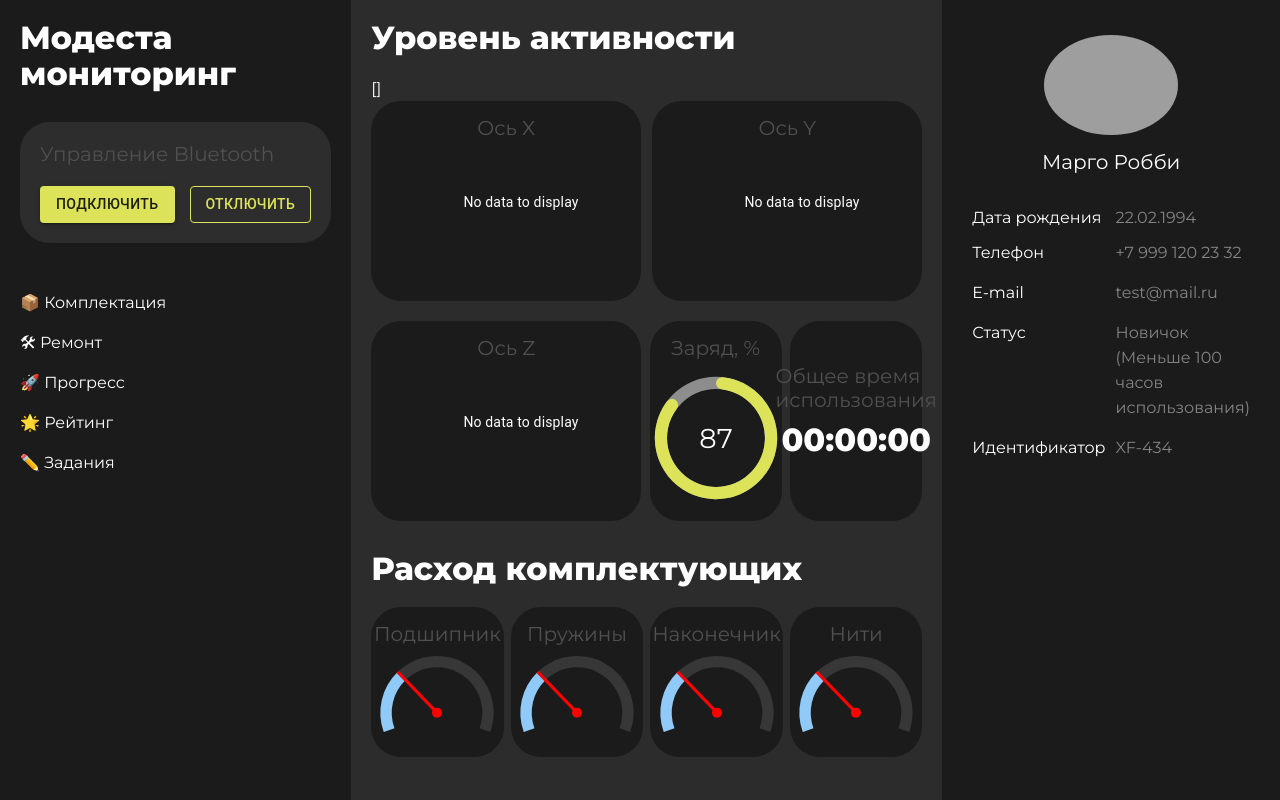
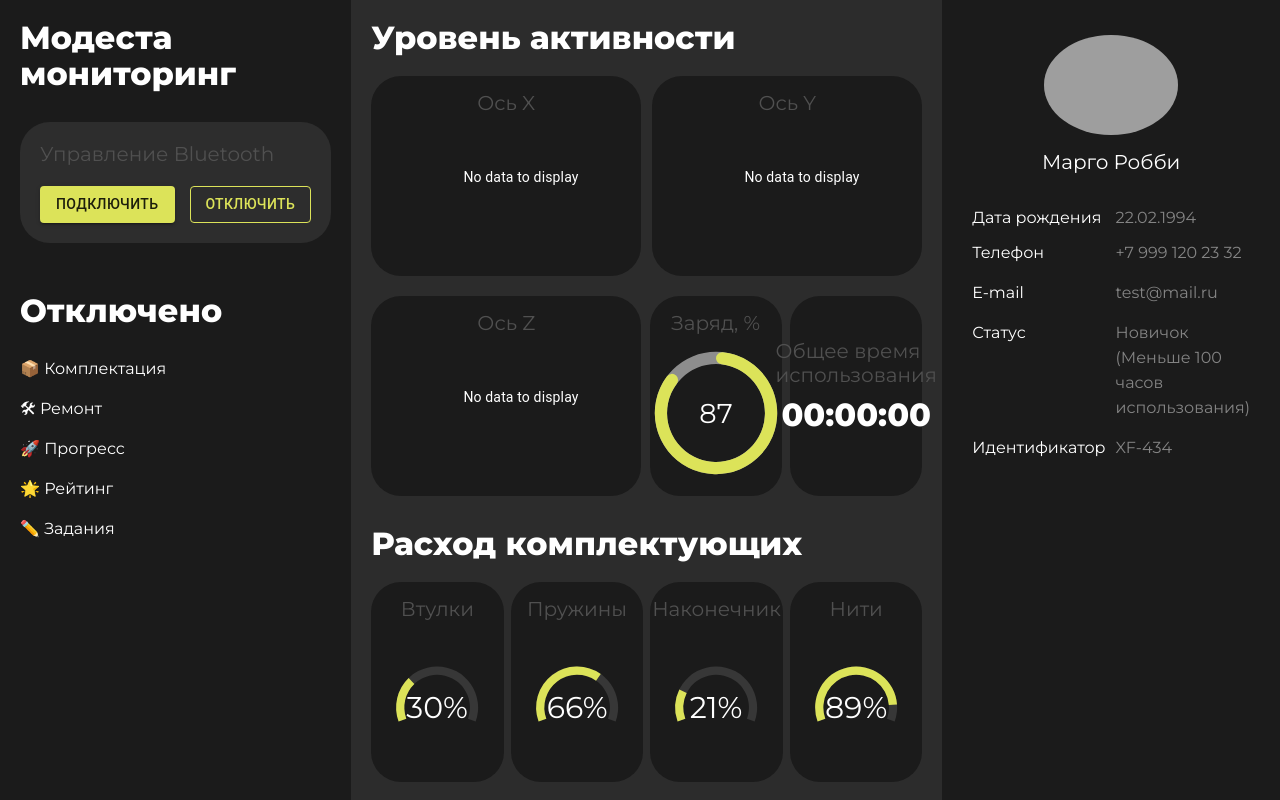
Before and after one commit to KirillBobkov/modesta-prothesis-analytics, a React (Create React App) app: page / in a window 1280 px wide. Built offline with nearby package versions, Linux system fonts and the light colour scheme; grey boxes are pictures that could not be loaded.

Commit message:
comments 15

```diff
--- a/src/TwoColumnLayout.module.css
+++ b/src/TwoColumnLayout.module.css
@@ -81,7 +81,7 @@
   }
 
   .container_chart_2 {
-    height: 150px;
+    height: 200px;
     display: flex;
     flex-direction: column;
     justify-content: center;
@@ -261,7 +261,7 @@ table {
     }
 
     .container_chart_2 {
-      height: 150px;
+      height: 200px;
       width: 100%;
     }
 
--- a/src/TwoColumsLayout.tsx
+++ b/src/TwoColumsLayout.tsx
@@ -3,9 +3,14 @@ import styles from "./TwoColumnLayout.module.css";
 import { Button, ThemeProvider, createTheme } from "@mui/material";
 import { LineChart } from "@mui/x-charts/LineChart";
 import { Subscription } from "rxjs";
-import { connect, disconnect } from "./connect";
+import { connect, disconnect, getStatus, read } from "./connect";
 import { Gauge, gaugeClasses } from "@mui/x-charts/Gauge";
-import { GaugeContainer, GaugeValueArc, GaugeReferenceArc, useGaugeState } from "@mui/x-charts/Gauge";
+import {
+  GaugeContainer,
+  GaugeValueArc,
+  GaugeReferenceArc,
+  useGaugeState,
+} from "@mui/x-charts/Gauge";
 
 import { fromEvent, interval } from "rxjs";
 import { mapTo, scan, startWith, tap } from "rxjs/operators";
@@ -32,26 +37,37 @@ function formatSeconds(seconds: number) {
   const minutes = Math.floor(seconds / 60); // Минуты
   seconds %= 60; // Секунды
 
-  return `${("0" + hours).slice(-2)}:${("0" + minutes).slice(-2)}:${("0" + seconds).slice(-2)}`;
+  return `${("0" + hours).slice(-2)}:${("0" + minutes).slice(-2)}:${(
+    "0" + seconds
+  ).slice(-2)}`;
 }
 
 const TwoColumnLayout: React.FC = () => {
-  const [subscription, setSubscription] = useState<Subscription | undefined>(undefined);
-  const [subscription2, setSubscription2] = useState<Subscription | undefined>(undefined);
-  const [trainingData, setTrainingData] = useState<number[]>([]);
-  const [currentValue, setCurrentValue] = useState<number | undefined>(undefined);
+  const [subscription, setSubscription] = useState<Subscription | undefined>(
+    undefined
+  );
+  const [subscription2, setSubscription2] = useState<Subscription | undefined>(
+    undefined
+  );
+  const [subscription3, setSubscription3] = useState<Subscription | undefined>(
+    undefined
+  );
+
+  const [trainingData, setTrainingData] = useState<any[]>([]);
+  const [currentValue, setCurrentValue] = useState<any[] | undefined>(
+    undefined
+  );
   const [timeStart, setSeconds] = useState<number | undefined>(undefined);
 
-
-  const [test, setTest] = useState<number | undefined>(undefined);
+  const [connected, setStatus] = useState<boolean>(false);
 
   const handleConnect = useCallback(() => {
     //
     const newSubscription = connect().subscribe((value: any) => {
-      console.log('value', value);
-      setCurrentValue(+value * 10);
-
-      setTest(value);
+      const parsed = value.split(",");
+      if (Array.isArray(parsed)) {
+        setCurrentValue(parsed);
+      }
     });
     setSubscription(newSubscription);
 
@@ -59,11 +75,10 @@ const TwoColumnLayout: React.FC = () => {
     const counterObj = createCounterObservable();
 
     const newSubscription2 = counterObj.subscribe({
-      next: (value) => setSeconds(value)
+      next: (value) => setSeconds(value),
     });
 
     setSubscription2(newSubscription2);
-
   }, []);
 
   const handleDisconnect = useCallback(() => {
@@ -73,10 +88,16 @@ const TwoColumnLayout: React.FC = () => {
     setSubscription(undefined);
     subscription2?.unsubscribe();
     setSubscription2(undefined);
+    setSeconds(undefined);
+
   }, [subscription]);
   useEffect(() => {
     if (currentValue !== undefined) {
-      setTrainingData((prevData) => (prevData.length >= 20 ? [...prevData.slice(1), currentValue] : [...prevData, currentValue]));
+      setTrainingData((prevData) =>
+        prevData.length >= 20
+          ? [...prevData.slice(1), currentValue]
+          : [...prevData, currentValue]
+      );
     }
   }, [currentValue]);
   useEffect(() => {
@@ -96,14 +117,26 @@ const TwoColumnLayout: React.FC = () => {
           <div className={styles.container_buttons}>
             <h1 className={styles.secondary_title}>Управление Bluetooth</h1>
             <div className={styles.buttons}>
-              <Button variant="contained" style={{ backgroundColor: "#DCE359" }} onClick={handleConnect}>
+              <Button
+                variant="contained"
+                style={{ backgroundColor: "#DCE359" }}
+                onClick={handleConnect}
+              >
                 Подключить
               </Button>
-              <Button variant="outlined" style={{ borderColor: "#DCE359", color: "#DCE359" }} onClick={handleDisconnect}>
+              <Button
+                variant="outlined"
+                style={{ borderColor: "#DCE359", color: "#DCE359" }}
+                onClick={handleDisconnect}
+              >
                 Отключить
               </Button>
+
             </div>
+
           </div>
+          <div style={{ marginTop: "30px" }}></div>
+          <h1 className={styles.title}>{!!getStatus() ? 'Подключено' : "Отключено"}</h1>
           <div style={{ marginTop: "30px" }}></div>
           <h2 className={styles.menu_link}>📦 Комплектация</h2>
           <h2 className={styles.menu_link}>🛠 Ремонт</h2>
@@ -116,14 +149,19 @@ const TwoColumnLayout: React.FC = () => {
             Уровень активности
           </div>
 
-         <div>{currentValue}</div>
-         <div>{JSON.stringify(trainingData)}</div>
-         <div>{JSON.stringify(test)}</div>
-
           <div className={styles.charts}>
-            <ChartComponent title="Ось X" data={trainingData} />
-            <ChartComponent title="Ось Y" data={trainingData} />
-            <ChartComponent title="Ось Z" data={trainingData} />
+            <ChartComponent
+              title="Ось X"
+              data={trainingData.map((tr) => tr[0])}
+            />
+            <ChartComponent
+              title="Ось Y"
+              data={trainingData.map((tr) => tr[1])}
+            />
+            <ChartComponent
+              title="Ось Z"
+              data={trainingData.map((tr) => tr[2])}
+            />
 
             <div className={styles.container_chart_part}>
               <h1 className={styles.secondary_title}>Заряд, %</h1>
@@ -131,33 +169,38 @@ const TwoColumnLayout: React.FC = () => {
             </div>
 
             <div className={styles.container_chart_part}>
-              <h1 className={styles.secondary_title}>Общее время использования</h1>
+              <h1 className={styles.secondary_title}>
+                Общее время использования
+              </h1>
               <h1 className={styles.title}>{formatSeconds(timeStart ?? 0)}</h1>
             </div>
           </div>
 
-          <div className={styles.title} style={{ marginTop: "30px", width: "100%" }}>
+          <div
+            className={styles.title}
+            style={{ marginTop: "30px", width: "100%" }}
+          >
             Расход комплектующих
           </div>
           <div className={styles.charts_2}>
             <div className={styles.container_chart_2}>
-              <h1 className={styles.secondary_title}>Подшипник</h1>
-              <CompositionExample />
+              <h1 className={styles.secondary_title}>Втулки</h1>
+              <CompositionExample val={30} />
             </div>
 
             <div className={styles.container_chart_2}>
               <h1 className={styles.secondary_title}>Пружины</h1>
-              <CompositionExample />
+              <CompositionExample val={66} />
             </div>
 
             <div className={styles.container_chart_2}>
               <h1 className={styles.secondary_title}>Наконечник</h1>
-              <CompositionExample />
+              <CompositionExample val={21} />
             </div>
 
             <div className={styles.container_chart_2}>
               <h1 className={styles.secondary_title}>Нити</h1>
-              <CompositionExample />
+              <CompositionExample val={89} />
             </div>
           </div>
         </div>
@@ -289,17 +332,33 @@ function GaugePointer() {
   return (
     <g>
       <circle cx={cx} cy={cy} r={5} fill="red" />
-      <path d={`M ${cx} ${cy} L ${target.x} ${target.y}`} stroke="red" strokeWidth={3} />
+      <path
+        d={`M ${cx} ${cy} L ${target.x} ${target.y}`}
+        stroke="red"
+        strokeWidth={3}
+      />
     </g>
   );
 }
 
-function CompositionExample() {
+function CompositionExample({ val }: any) {
   return (
-    <GaugeContainer width={200} startAngle={-110} endAngle={110} value={30}>
-      <GaugeReferenceArc />
-      <GaugeValueArc />
-      <GaugePointer />
-    </GaugeContainer>
+    <Gauge
+  value={val}
+  startAngle={-110}
+  endAngle={110}
+  sx={{
+    [`& .${gaugeClasses.valueText}`]: {
+      fontSize: 30,
+      transform: 'translate(0px, 0px)',
+    },
+    [`& .${gaugeClasses.valueArc}`]: {
+      fill: "#DCE359",
+    },
+  }}
+  text={
+     ({ value, valueMax }) => `${value}%`
+  }
+/>
   );
 }
--- a/src/connect.tsx
+++ b/src/connect.tsx
@@ -1,57 +1,68 @@
-import { from, fromEvent } from 'rxjs';
-import { switchMap, tap } from 'rxjs/operators';
+import { from, fromEvent } from "rxjs";
+import { map, switchMap, tap } from "rxjs/operators";
 
-const serviceUUID = 0xFFE0;
-const serialUUID = 0xFFE1;
+const serviceUUID = 0xffe0;
+const serialUUID = 0xffe1;
 
 let device: any;
 let serialCharacteristic: any;
 
 export function connect() {
-    console.log('Запрос погнал');
+  console.log("Запрос погнал");
 
+
+  const device$ = from(
       // @ts-ignore
-    const device$ = from(navigator.bluetooth.requestDevice({
-        filters: [{
-            services: [serviceUUID]
-        }]
-    }));
+    navigator.bluetooth.requestDevice({
+      filters: [
+        {
+          services: [serviceUUID],
+        },
+      ],
+    })
+  );
 
   const server$ = device$.pipe(
     // @ts-ignore
-        switchMap(device => from(device?.gatt?.connect())),
-        tap(() => console.log('Берем сервис ', serviceUUID)),
+    switchMap((d) => {
+      device = d;
           // @ts-ignore
-        switchMap(server => from(server.getPrimaryService(serviceUUID))),
-        tap(() => console.log('Берем характеристику ', serialUUID)),
+      return from(d?.gatt?.connect());
+    }),
+    tap(() => console.log("Берем сервис ", serviceUUID)),
     // @ts-ignore
-        switchMap(service => from(service.getCharacteristic(serialUUID))),
-        tap(characteristic => {
+    switchMap((server) => from(server.getPrimaryService(serviceUUID))),
+    tap(() => console.log("Берем характеристику ", serialUUID)),
+    // @ts-ignore
+    switchMap((service) => from(service.getCharacteristic(serialUUID))),
+    tap((characteristic) => {
       serialCharacteristic = characteristic;
-            console.log('Подписываемся на сообщения ');
+      console.log("Подписываемся на сообщения ");
     })
   );
 
   const notifications$ = server$.pipe(
     switchMap(() => from(serialCharacteristic.startNotifications())),
-        switchMap(() => fromEvent(serialCharacteristic, 'characteristicvaluechanged')),
-        tap((value) => {
-            console.log('characteristicvaluechanged', value)
-            return read(value)
-        })
+    switchMap(() =>
+      fromEvent(serialCharacteristic, "characteristicvaluechanged")
+    ),
+    map((value) => read(value))
   );
 
   return notifications$;
 }
 
-export function disconnect(){
+export function disconnect() {
   device?.gatt?.disconnect();
 }
 
+export function getStatus() {
+  return device?.gatt?.connected;
+}
 
-function read(event: any) {
+export function read(event: any) {
   let value = event.target.value;
-    console.log('Пришло сообщение:', value);
-    console.log('Раскодировано:', new TextDecoder().decode(value));
+
+  console.log("read", new TextDecoder().decode(value));
   return new TextDecoder().decode(value);
 }
```
Also changed, not shown: 11 other files (tests, documents, lock files or other folders). Lines whose indentation alone changed are shown as unchanged.
